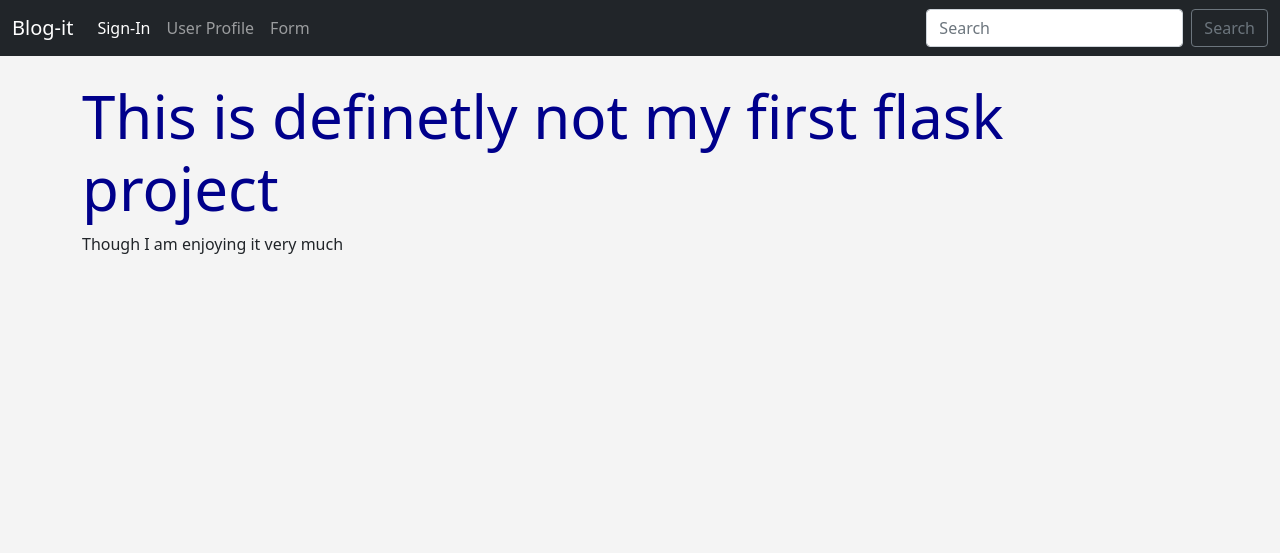
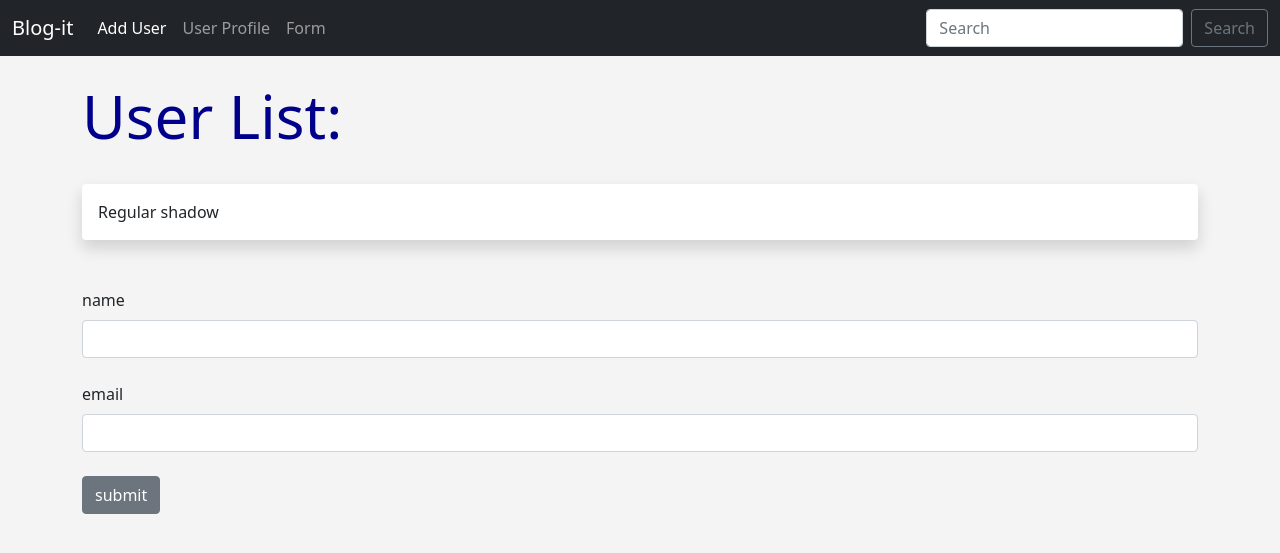
Before and after one commit to kim-olanga/Blog-It, a Flask app: template templates/add_user.html in a window 1280 px wide. Shown: the top 553 px of the page. Run offline with Flask 2, Linux system fonts and the light colour scheme; the template is opened without the code that fills it: values that come from a table or form of the project are taken from there, others are empty; parts of the project's set-up code (start-up, migrations or seed data) failed here and were passed over.

Commit message:
add bootstrap

```diff
--- a/app.py
+++ b/app.py
@@ -1,10 +1,15 @@
 from flask import Flask, render_template, flash
+from flask_sqlalchemy import SQLAlchemy
 from flask_wtf import FlaskForm
 from wtforms import StringField, SubmitField
 from wtforms.validators import DataRequired
+from .models import Users
 
 #create flask instance
 app = Flask(__name__)
+
+#initialize database
+db = SQLAlchemy(app)
 
 #Add Database
 app.config['SQLALCHEMY_DATABASE_URI'] = 'sqlite:///test.db'
@@ -15,6 +20,12 @@ app.config['SECRET_KEY'] = "kimzyy12345"
 #create form class
 class NamerForm(FlaskForm):
     name = StringField("name", validators=[DataRequired()])
+    submit = SubmitField("submit")
+
+#create form class
+class UserForm(FlaskForm):
+    name = StringField("name", validators=[DataRequired()])
+    email = StringField("email", validators=[DataRequired()])
     submit = SubmitField("submit")
 
 #create the first route
@@ -52,3 +63,24 @@ def name():
     return render_template("name.html",
         name=name,
         form=form)
+
+#create the route
+@app.route('/user/add', methods=['GET', 'POST'])
+def add_user():
+    name = None
+    form = UserForm()
+    #validate form
+    if form.validate_on_submit():
+        user = Users.query.filter_by(email=form.email.data).first()
+        if user is None:
+            user = Users(name=form.name.data, email=form.email.data)
+            db.session.add(user)
+            db.session.commit()
+        name = form.name.data
+        form.name.data = ''
+        form.email.data = ''
+        our_users = Users.querry.order_by(Users.date_added)
+    return render_template("add_user.html",
+    name=name,
+    form=form,
+    our_users=our_users)
--- a/templates/add_user.html
+++ b/templates/add_user.html
@@ -2,9 +2,47 @@
 
 {% block content %}
 
-<h1> This is definetly not my first flask project </h1>
+{% for message in get_flashed_messages() %}
+    <div class="alert alert-dark alert-dismissible fade show" role="alert"> {{ message }}
+        <strong>Holy guacamole!</strong>
+        <button type="button" class="btn-close" data-bs-dismiss="alert" aria-label="Close"></button>
+    </div>
 
-<p> Though I am enjoying it very much </p>
+{% endfor%}
+
+{% if name %}
+     <h1> User Added </h1>
+     {% for our_user in our_users %}
+    {{ our_user.id }}. {{ our_user.name }} - {{ our_user.email }} <br>
+{% endfor %}
+
+     <script src="{{ url_for('static', filename='js/myfile.js') }}"></script>
+{% else %}
+    <h1> User List: </h1>
+    <br>
+    <div class="shadow p-3 mb-5 bg-body rounded">Regular shadow</div>
+    <form method="POST">
+            <!-- <div class="mb-3">
+              <label for="exampleInputName" class="form-label"> Name </label>
+              <input type="text" class="form-control" id="exampleInputName" aria-describedby="emailHelp">
+              <div id="nameHelp" class="form-text"> Insert your name </div>
+            </div>
+
+            <button type="submit" class="btn btn-secondary">Submit</button> -->
+        {{ form.hidden_tag() }}
+
+        {{ form.name.label(class="form-label") }}
+        {{ form.name(class="form-control") }}
+        <br>
+        {{ form.email.label(class="form-label") }}
+        {{ form.email(class="form-control") }}
+        <br>
+        {{ form.submit(class="btn btn-secondary") }}
+    </form>
+
+<br><br><br>
 
 
+{% endif %}
+
 {% endblock %}
--- a/templates/navbar.html
+++ b/templates/navbar.html
@@ -7,12 +7,11 @@
       <div class="collapse navbar-collapse" id="navbarSupportedContent">
         <ul class="navbar-nav me-auto mb-2 mb-lg-0">
           <li class="nav-item">
-            <a class="nav-link active" aria-current="page" href="#"> Sign-In </a>
+            <a class="nav-link active" aria-current="page" href="{{ url_for('add_user')}}"> Add User </a>
           </li>
           <li class="nav-item">
             <a class="nav-link" href=" {{ url_for('user', name='john')}}">User Profile</a>
           </li>
-
           <li class="nav-item">
             <a class="nav-link" href=" {{ url_for('name')}}"> Form </a>
           </li>
```
Also changed, not shown: models.py (+8 -13 lines).
